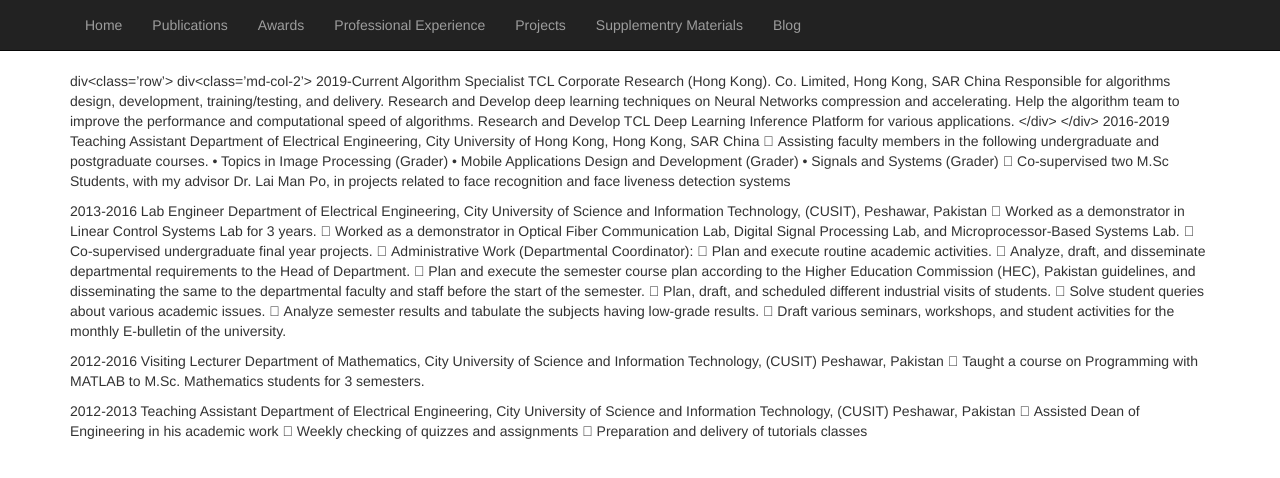
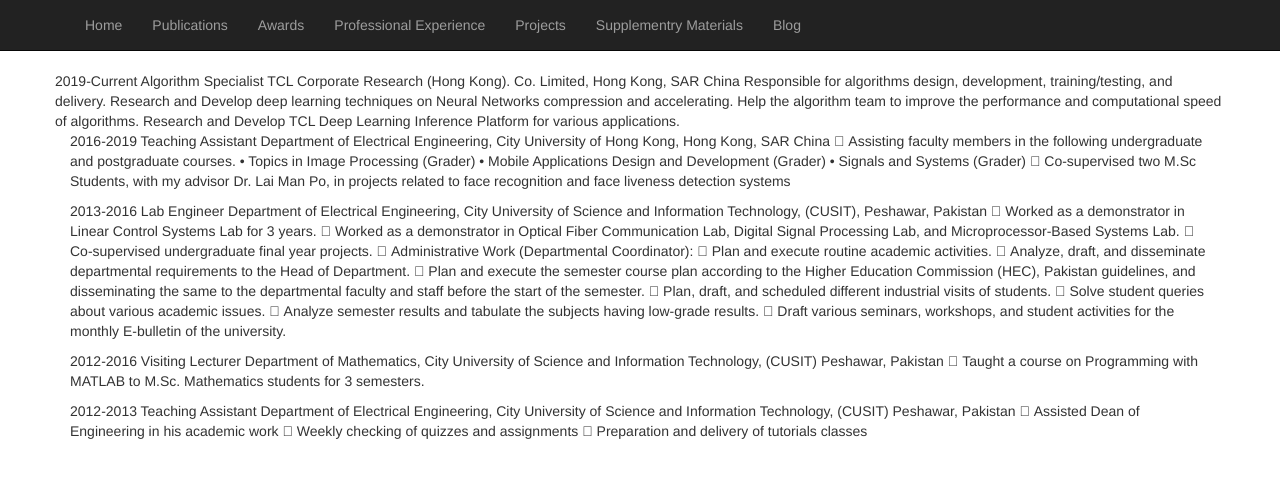
Before and after one commit to yasar-rehman/yasar, a Jekyll site: the page built from experience.md, in a window 1280 px wide. Shown: the top 478 px of the page. Built offline with Jekyll 4.4.1, drawn with Linux system fonts in a browser that asks for light colours.

Commit message:
Update experience.md

```diff
--- a/experience.md
+++ b/experience.md
@@ -4,8 +4,8 @@
 ---
 
 
-div<class='row'>
- div<class='md-col-2'>
+<div class="row">
+ <div class="md-col-2">
 2019-Current	Algorithm Specialist
 TCL Corporate Research (Hong Kong). Co. Limited, Hong Kong, SAR China
 Responsible for algorithms design, development, training/testing, and delivery.
```
